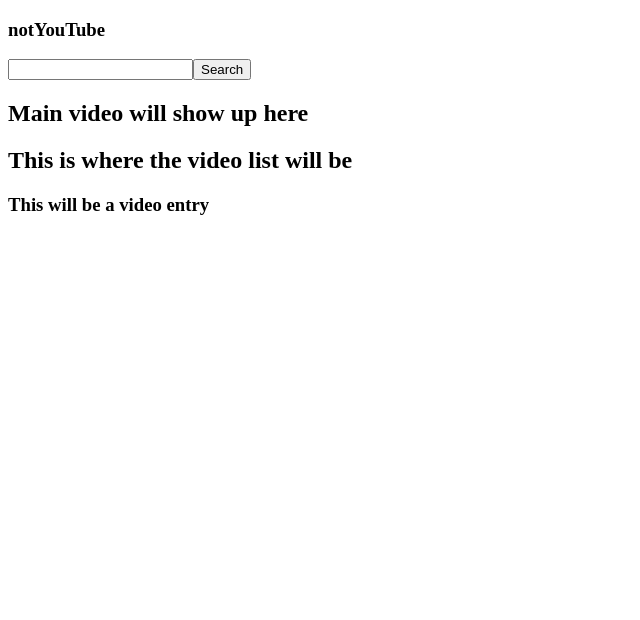
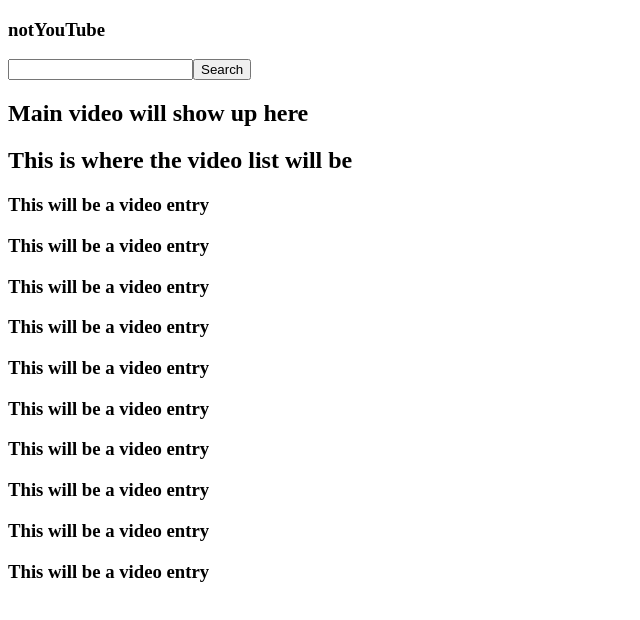
Before and after one commit to d00mducky/crud-videolist-yt, a React (Create React App) app in the folder client/: page / in a window 1280 px wide. Shown: the top 620 px of the page, without its empty margins (0-640 px from the left). Built offline with nearby package versions, Linux system fonts and the light colour scheme; the HTML template or start-up script is replaced by a standard one.

Commit message:
rough css grid outline complete, rendering multiple VideoEntrys to the page

```diff
--- a/client/src/components/VideoList.jsx
+++ b/client/src/components/VideoList.jsx
@@ -10,8 +10,9 @@ const VideoList = () => {
   return (
     <section className='video-list-container'>
       <h1>This is where the video list will be</h1>
-
-      <VideoEntry />
+      {videoEntries.map((video) => (
+        <VideoEntry />
+      ))}
     </section>
   );
 };
```
Also changed, not shown: 1 other file (tests, documents, lock files or other folders).
